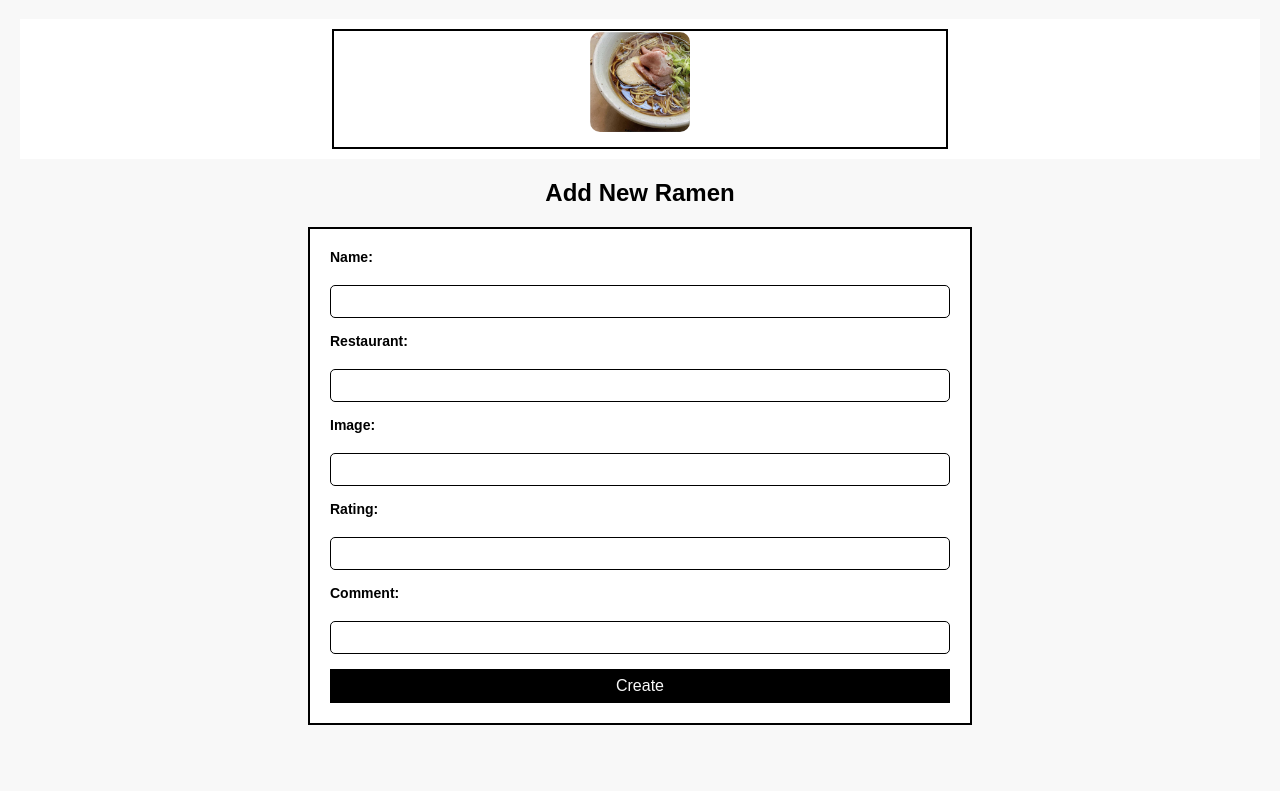
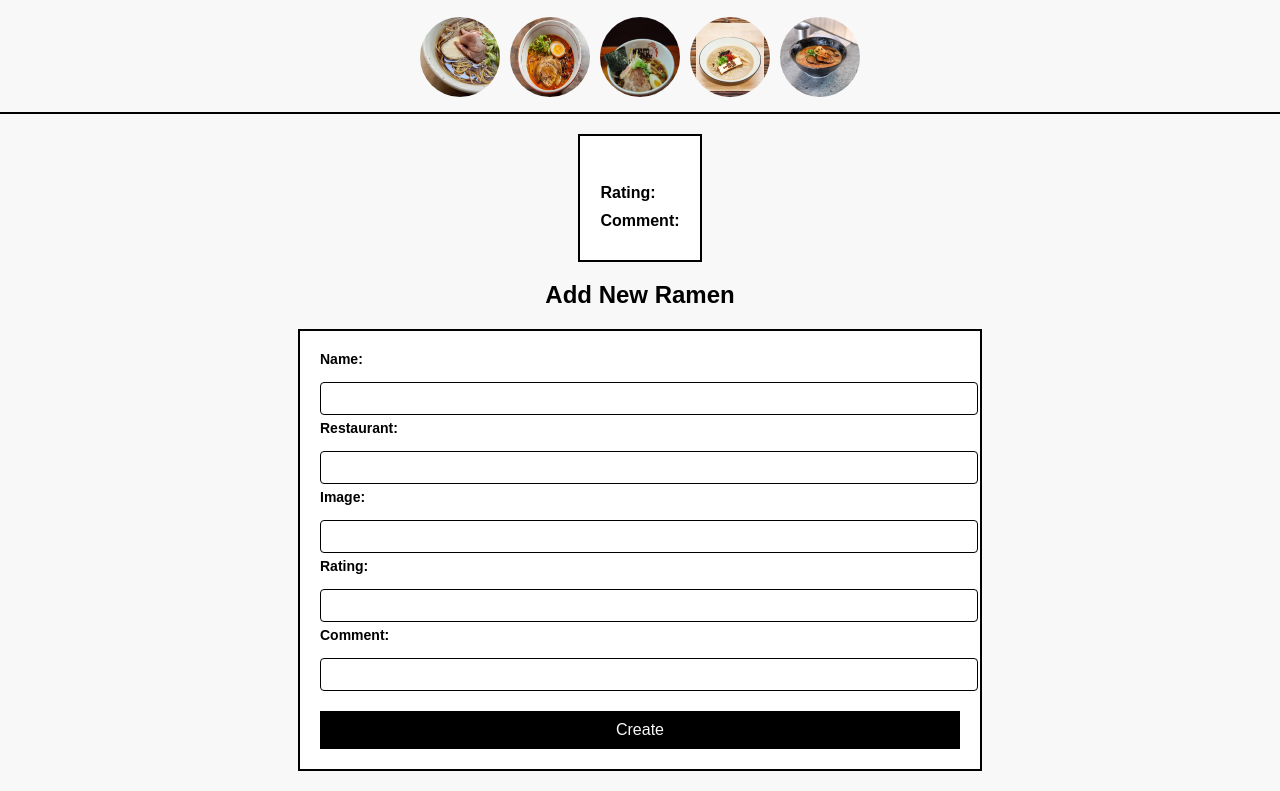
Before and after one commit to Dunstankiiru/ramen-rating-app, a plain HTML site: page index.html in a window 1280 px wide. Shown: the part 91-882 px from the top of the page. Before the commit the page ends 836 px from the top, so only its background shows below. Drawn offline with Linux system fonts and the light colour scheme.

Commit message:
Adds functions to index.js

```diff
--- a/index.html
+++ b/index.html
@@ -10,30 +10,34 @@
 <body>
     <h1>Ramen Rater</h1>
 
-    <div id="ramen-menu">
+    <div id="ramen-menu" class="menu-container"> </div>
 
         <div id="ramen-detail">
-            <img id="ramen-image" src="./images/shoyu.jpg" alt="">
+            <img id="ramen-image" src="" alt="">
            <!----<img id="ramen-image" src="./images/shoyu.jpg" alt="">-->
             <h2 id="ramen-name"></h2>
             <h3 id="ramen-restaurant"></h3>
-            <p id="ramen-comment"></p>
-            <p id="ramen-rating"></p>
+            <p><strong>Rating:</strong><span id="ramen-rating"></span></p>
+            <p><strong>Comment:</strong><span id="ramen-comment"></span></p>
         </div>
-    </div>
 
     <h2>Add New Ramen</h2>
     <form id="new-ramen-form">
         <label for="name">Name:</label>
         <input type="text" id="name">
+
         <label for="restaurant">Restaurant:</label>
         <input type="text" id="restaurant">
+
         <label for="image">Image:</label>
         <input type="text" id="image">
+
         <label for="rating">Rating:</label>
         <input type="number" id="rating">
+
         <label for="comment">Comment:</label>
         <input type="text" name="Comment" id="comment">
+
         <button type="submit">Create</button>
     </form>
 
--- a/index.js
+++ b/index.js
@@ -1,7 +1,85 @@
+// Wait for the DOM to fully load
+document.addEventListener("DOMContentLoaded", main);
+
+// Predefined ramen data with GitHub image URLs
 const ramens = [
     { id: 1, name: "Shoyu Ramen", restaurant: "Ichiran", image: "shoyu.jpg", rating: 5, comment: "Delicious!" },
+    { id: 2, name: "Kojiro Ramen", restaurant: "Menya", image: "kojiro.jpg", rating: 4, comment: "Very flavorful!" },
+    { id: 3, name: "Naruto Ramen", restaurant: "Naruto", image: "naruto.jpg" },
+    { id: 4, name: "Nirvana Ramen", restaurant: "Nirvanaa", image: "nirvana.jpg" },
+    { id: 5, name: "Gyukotsu Ramen", restaurant: "Gyukotsu-ya", image: "gyukotsu.jpg" }
+];
 
-    { id: 2, name: "Miso Ramen", restaurant: "Menya", image: "miso.jpg", rating: 4, comment: "Very flavorful!" },
+//Display Ramen Images
 
-    { id: 3, name: "Tonkotsu Ramen", restaurant: "Ramen-ya", image: "tonkotsu.jpg" }
-];
+function displayRamens() {
+    const ramenMenu = document.getElementById("ramen-menu");
+    ramenMenu.innerHTML = "";
+
+    ramens.forEach(ramen => {
+        const img = document.createElement("img");
+        img.src = ramen.image;
+        img.alt = ramen.name;
+        img.addEventListener("click", () => handleClick(ramen));
+        ramenMenu.appendChild(img);
+    });
+}
+
+//Function to display ramen details when a ramen image is clicked
+
+function handleClick(ramen) {
+    document.getElementById("ramen-image").src = ramen.image;
+    document.getElementById("ramen-name").textContent = ramen.name;
+    document.getElementById("ramen-restaurant").textContent = ramen.restaurant;
+    document.getElementById("ramen-rating").textContent = ramen.rating;
+    document.getElementById("ramen-comment").textContent = ramen.comment;
+}
+
+//Function to handle form
+
+function addSubmitListener() {
+    const ramenForm = document.getElementById("new-ramen-form");
+
+    ramenForm.addEventListener("submit", (event) => {
+        event.preventDefault();
+
+        // Get values from the form inputs
+        const newRamen = {
+            name: document.getElementById("name").value,
+            restaurant: document.getElementById("restaurant").value,
+            image: document.getElementById("image").value,
+            rating: document.getElementById("rating").value,
+            comment: document.getElementById("comment").value
+        };
+
+
+        ramens.push(newRamen);
+
+        // Add new ramen to the menu
+        const img = document.createElement("img");
+        img.src = newRamen.image;
+        img.alt = newRamen.name;
+        img.addEventListener("click", () => handleClick(newRamen));
+        document.getElementById("ramen-menu").appendChild(img);
+
+        // Display the new ramen's details
+        handleClick(newRamen);
+
+        // Reset form fields
+        ramenForm.reset();
+    });
+}
+
+//function to hande updates
+
+function addupdateListener(){
+    const ratingInput = document.getElementById("ramen-rating");
+    const commentInput = document.getElementById("ramen-comment");
+}
+
+// Main function to initialize the app
+
+function main() {
+    displayRamens();
+    addSubmitListener();
+}
--- a/style.css
+++ b/style.css
@@ -1,45 +1,52 @@
 body{
     font-family: Arial, Helvetica, sans-serif;
     text-align: center;
-    margin: 20px;
+    margin: 0;
+    padding: 0;
     background-color: #f8f8f8;
 }
 
 h1{
     background-color: #000000;
     color: white;
+    padding: 15px 0;
+    font-size: 25px;
+}
+.menu-container {
+    display: flex;
+    justify-content: center;
+    gap: 10px;
     padding: 15px;
+    overflow-x: auto;
+    background-color: #f8f8f8;
+    border-bottom: 2px solid black;
 }
 
-#ramen-menu {
-    display: flex;
-    justify-content: center;
-    gap: 15px;
-    margin: 20px 0;
-    padding: 10px;
-    background-color: white;
-    /*border: 2px solid black;*/
+.menu-container img {
+    width: 80px;
+    height: 80px;
+    border-radius: 50%;
+    cursor: pointer;
+    transition: transform 0.2s;
 }
 
-#ramen-menu img{
-    width: 100px;
-    height: 100px;
-    object-fit: cover;
-    cursor: pointer;
-    border-radius: 10px;
-    transition: transform 0.2s ease-in-out;
+.menu-container img:hover {
+    transform: scale(1.1);
+}
+#ramen-detail {
+   margin-top: 20px;
+   padding: 20px;
+   background-color: white;
+   border: 2px solid black;
+   display: inline-block;
+   text-align: left ;
 }
 
-#ramen-menu img:hover{
-    transform: scale(1.1);
-}
-
-#ramen-detail{
-    background-color: white;
-    padding: 1px;
-    border: 2px solid black;
-    width: 50%;
-    margin: 0 auto;
+#ramen-detail img{
+    width: 300px;
+    height: auto;
+    object-fit: cover;
+    border-radius: 10px;
 }
 
 #ramen-detail h2, #ramen-detail h3, #ramen-detail p{
@@ -54,7 +61,8 @@ form{
     border: 2px solid black;
     display: flex;
     flex-direction: column;
-    gap: 15px;
+    gap: 5px;
+    text-align: left;
 }
 form label{
     font-weight: bold;
@@ -67,12 +75,15 @@ form label{
 
 form input {
     padding: 8px;
+    margin-top: 5px;
     border: 1px solid black;
-    border-radius: 5px;
+    border-radius: 4px;
+    width: 100%;
 }
 
 form button{
-    padding: 8px;
+    padding: 10px;
+    margin-top: 15px;
     background-color: black;
     color: #f8f8f8;
     border: none;
```
Also changed, not shown: jsk.js (added, +7 -0 lines), gyukotsu.jpg (renamed from images/gyukotsu.jpg), kojiro.jpg (renamed from images/kojiro.jpg), naruto.jpg (renamed from images/naruto.jpg), nirvana.jpg (renamed from images/nirvana.jpg), shoyu.jpg (renamed from images/shoyu.jpg).
